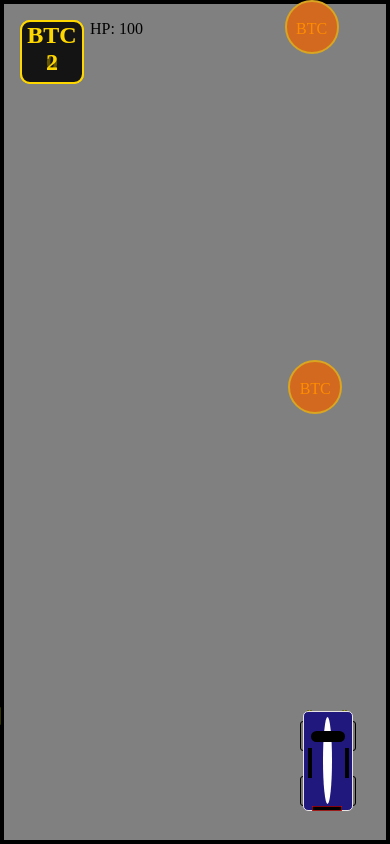
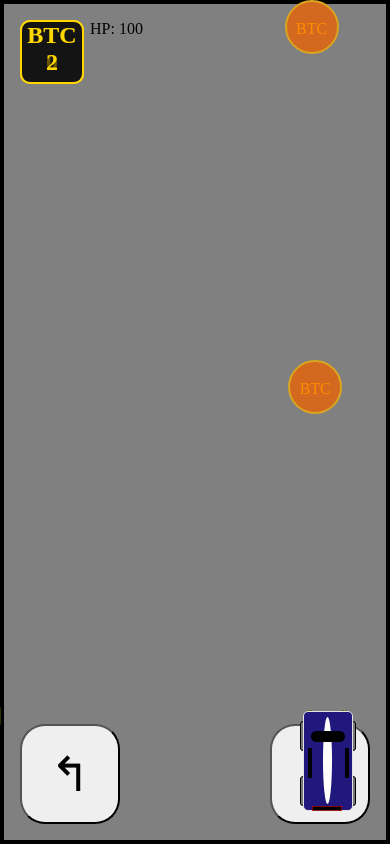
Before and after one commit to Eliwiden/Car, a website with bundled scripts: page public/game.html in a window 390 px wide. Built offline with nearby package versions, Linux system fonts and the light colour scheme.

Commit message:
Mobile controls

```diff
--- a/public/game.css
+++ b/public/game.css
@@ -63,3 +63,20 @@ body{
     /*border: 2px solid gold;
     border-radius: 10px;*/
 }
+
+.button_left_right{
+    position: absolute;
+    bottom: 20px;
+    border-radius: 25%;
+    font-size: 3rem;
+    width: 100px;
+    height: 100px;
+}
+
+#btn_left{
+    left: 20px;
+}
+
+#btn_right{
+    right: 20px;
+}
--- a/public/game.html
+++ b/public/game.html
@@ -6,6 +6,8 @@
 
     <body id="field">
 		<div id="level_info"></div>
+        <button id="btn_left" class="button_left_right">&#8624;</button>
+        <button id="btn_right" class="button_left_right">&#8625;</button>
         <script type="module" src="/js/tools.js"></script>
         <script type="module" src="/js/classes.js"></script>
         <script type="module" src="/js/common.js"></script>
--- a/src/client/game.ts
+++ b/src/client/game.ts
@@ -115,6 +115,19 @@ document.addEventListener('DOMContentLoaded', async function () {//Добавл
             accuracy = oLevelInfo.accuracy
         }
     }
+    const domBtnLeft = document.getElementById('btn_left');
+    if(domBtnLeft){
+        domBtnLeft.onclick =()=>{
+            car.Move(-accuracy);
+        }
+    }
+    const domBtnRight = document.getElementById('btn_right');
+    if(domBtnRight){
+        domBtnRight.onclick =()=>{
+            car.Move(accuracy);
+        }
+    }
+
     function createCoinCounter() {
         coinCounterDom = CreateObj(50, 50, 60, "CoinCounter", `BTC<br>${coinCount}`);
         //return coinCounterDom;
```
